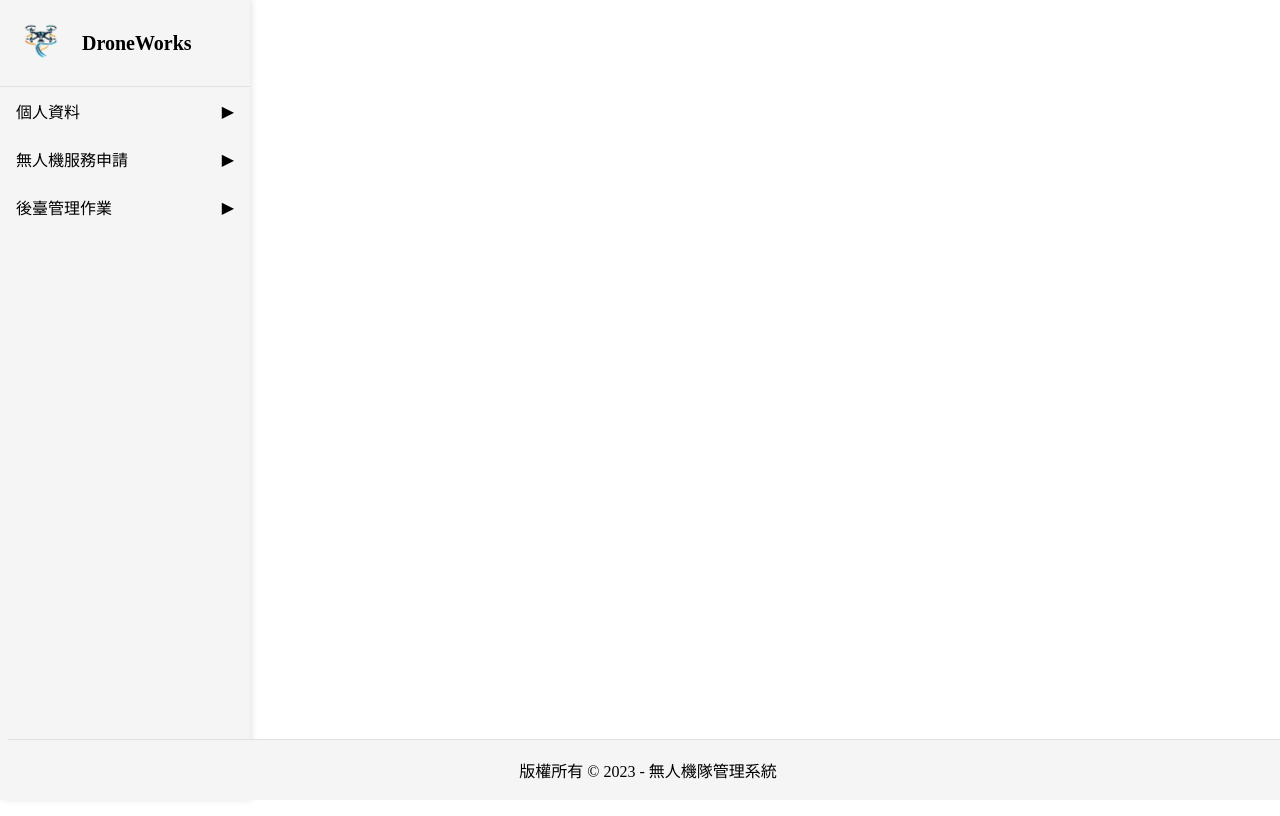
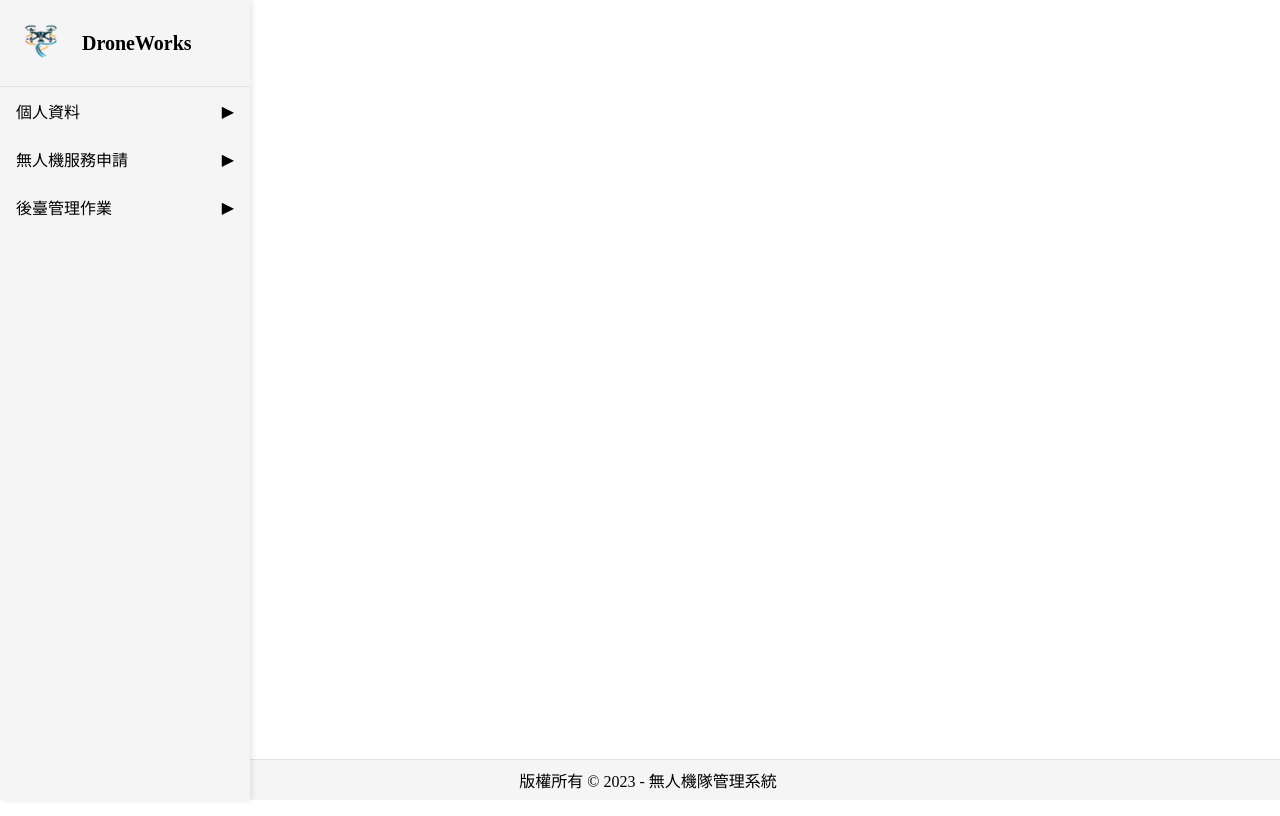
Before and after one commit to liuchienhung/droneworks, a Vue app: page /home in a window 1280 px wide. Built offline with nearby package versions, Linux system fonts and the light colour scheme.

Commit message:
修改顯示的順序。

```diff
--- a/src/components/FooterPage.vue
+++ b/src/components/FooterPage.vue
@@ -1,15 +1,15 @@
 <template>
-    <div class="footer">
-      <p>版權所有 © 2023 - 無人機隊管理系統</p>
-    </div>
-  </template>
+  <div class="footer">
+    <p>版權所有 © 2023 - 無人機隊管理系統</p>
+  </div>
+</template>
 
-  <style>
+<style>
 .footer {
   position: fixed;
   bottom: 0;
-  width: 100%;
-  height: 60px;
+  width: 100% ;
+  height: 40px;
   background-color: #f5f5f5;
   border-top: 1px solid #e0e0e0;
   display: flex;
--- a/src/components/HomePage.vue
+++ b/src/components/HomePage.vue
@@ -1,12 +1,13 @@
 <template>
   <div class="app">
+    <FooterPage />
     <SidebarPage />
     <div class="main">
       <div class="content" style="margin-left: 200px;">
         <router-view></router-view>
       </div>
-      <FooterPage />
     </div>
+
   </div>
 </template>
 
```
